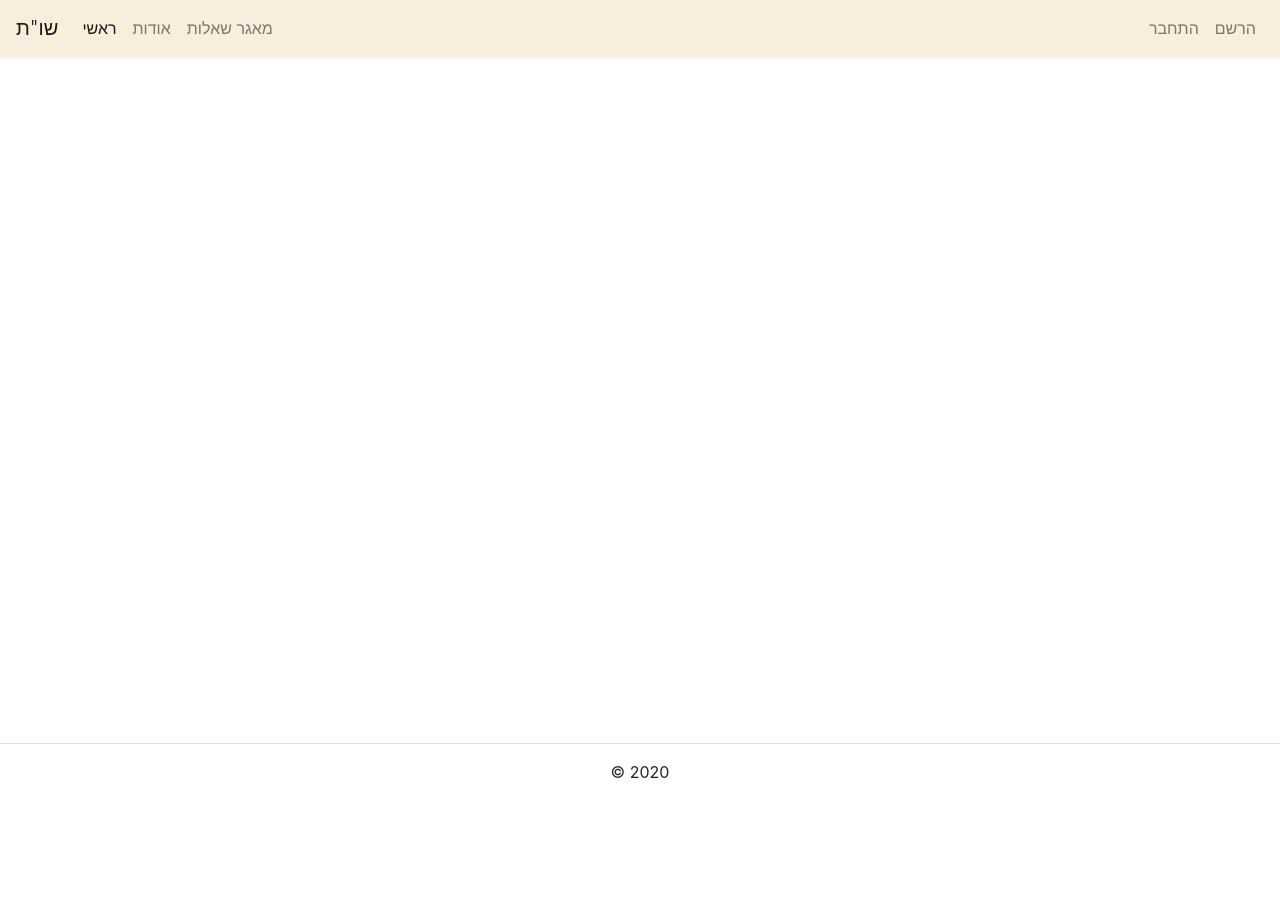
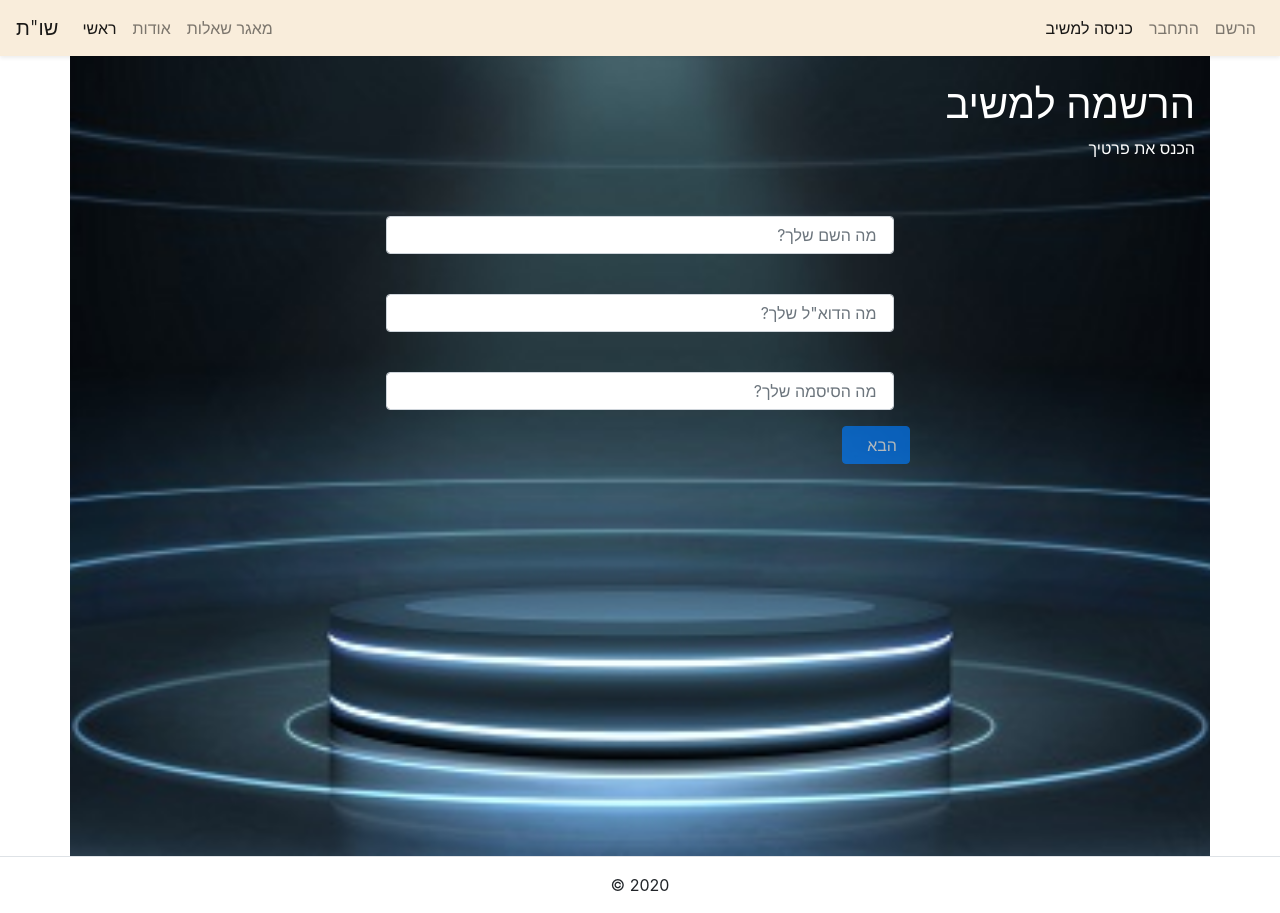
Before and after one commit to arielch242/rep1, a React (Create React App) app: page /AuthorSignup in a window 1280 px wide. Before the commit the page ends 800 px from the top, so only its background shows below. Built offline with nearby package versions, Linux system fonts and the light colour scheme.

Commit message:
Author signup

```diff
--- a/src/App.jsx
+++ b/src/App.jsx
@@ -14,6 +14,7 @@ import 'react-toastify/dist/ReactToastify.css';
 import AskForm from "./components/askForm";
 import userService from "./services/userService";
 import Logout from "./components/logout";
+import AuthorSignup from "./components/authorSignup";
 
 class App extends Component {
     state = {};
@@ -35,6 +36,7 @@ class App extends Component {
       <main className="container-fluid flex-fill">
         <Switch>
           <Route path="/logout" component={Logout} />
+          <Route path="/AuthorSignup" component={AuthorSignup} />
           <Route path="/signup" component={Signup} />
           <Route path="/signin" component={Signin} />
           <Route path="/about" component={About} />
--- /dev/null
+++ b/src/components/authorSignup.jsx
@@ -0,0 +1,72 @@
+import React from 'react';
+import Joi from 'joi-browser';
+import {toast} from 'react-toastify';
+
+import {apiUrl} from '../config.json';
+import http from '../services/httpService'
+import userService from '../services/userService';
+
+import PageHeader from './common/pageHeader';
+import Form from './common/form';
+
+class AuthorSignup extends Form {
+    state = {
+        data: {
+          name: "",
+          email: "",
+          password: "",
+        },
+        errors:{}
+      };
+
+      schema = {
+          email: Joi.string().required().email().label('email'),
+          password:Joi.string().required().min(6).label('password'),
+          name:Joi.string().required().min(2).label('name'),
+      };
+
+      async doSubmit(){
+          const data = {...this.state.data,biz:true};
+          await userService.login(data.email,data.password);
+          window.location = "/create-card";
+          try{
+          await http.post(`${apiUrl}/users`,data);
+          } catch (error){
+              if( error.response && error.response.status === 400){
+                this.setState({
+                    errors:{
+                        ...this.state.errors,
+                        email:"Email is already registered",
+                },
+               });
+              }
+          }
+
+      }
+
+    render() {
+        return (
+            <div className="container min-vh-100 bg-img text-white text-right">
+            <PageHeader titleText=" הרשמה למשיב"/>
+                <div className="row">
+                    <div className="col-12">
+                        <p>הכנס את פרטיך</p>
+                    </div>
+                </div>
+                <div className="row">
+                    <div className="col-lg-6 mx-auto text-right">
+                        <form onSubmit={this.handleSubmit}>
+                            {this.renderInput('name','שם')}
+                            {this.renderInput('email','דוא"ל')}
+                            {this.renderInput('password','סיסמה')}
+                            {this.renderButton('הבא')}
+                        </form>
+                    </div>
+                </div>
+            </div>
+
+         );
+    }
+}
+
+export default AuthorSignup;
--- a/src/components/navbar.jsx
+++ b/src/components/navbar.jsx
@@ -49,6 +49,11 @@ class NavBar extends Component {
             {!user && (
               <React.Fragment>
             <li className="nav-item">
+              <NavLink className="nav-link" to="/authorSignup">
+                כניסה למשיב
+              </NavLink>
+            </li>
+            <li className="nav-item">
               <NavLink className="nav-link" to="/signin">
                 התחבר
               </NavLink>
```
